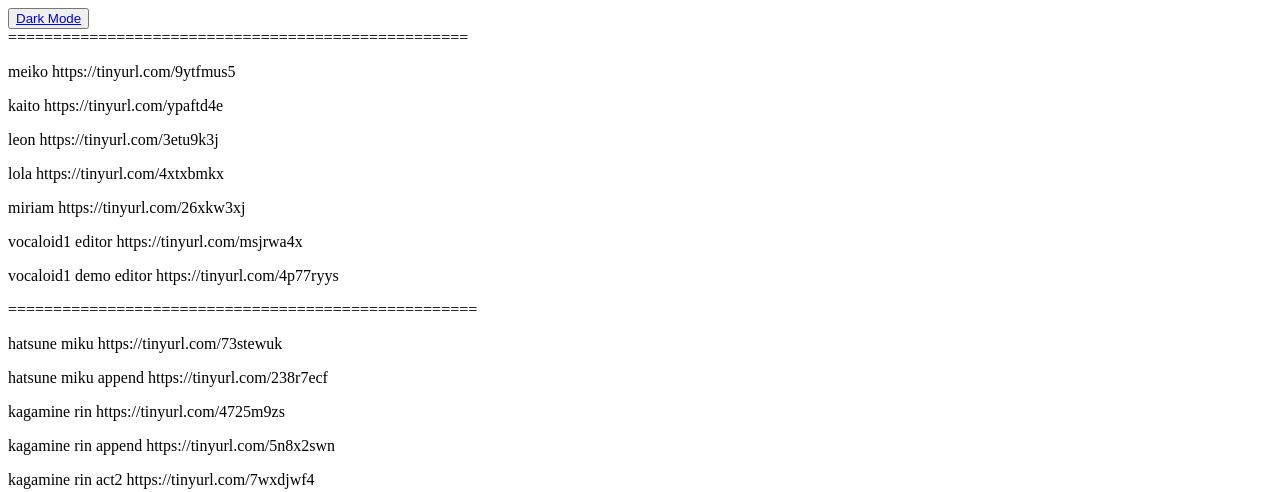
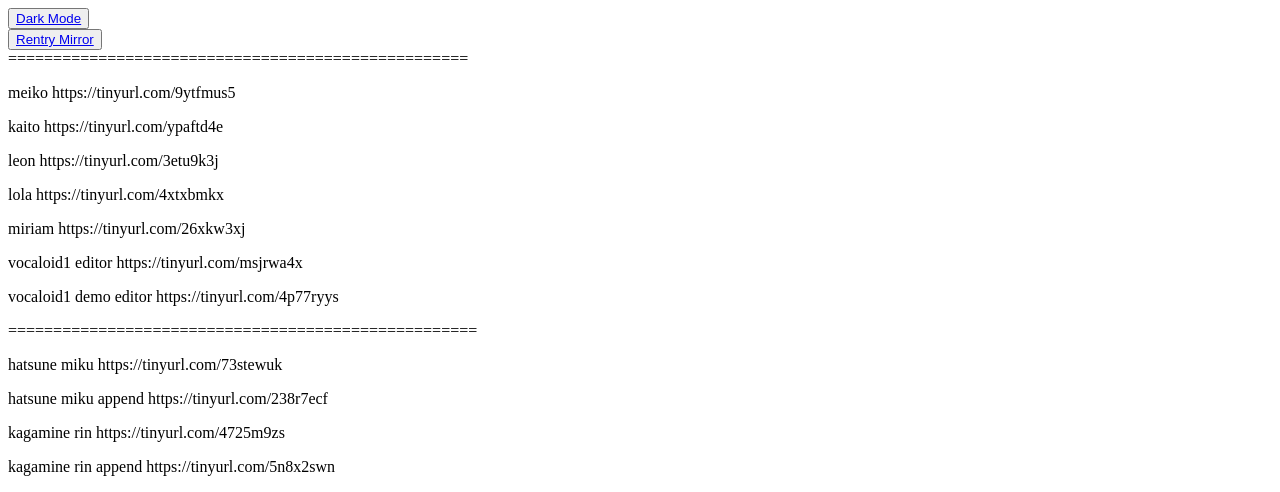
Before and after one commit to 29491003/_, a plain HTML site: page index.html in a window 1280 px wide. Shown: the top 492 px of the page. Drawn offline with Linux system fonts and the light colour scheme.

Commit message:
Update index.html

```diff
--- a/index.html
+++ b/index.html
@@ -1,5 +1,8 @@
  <nav>
     <button><a href="dark.html">Dark Mode</a></button>
+
+</nav> <nav>
+    <button><a href="https://rentry.org/5tsz49vx">Rentry Mirror</a></button>
 
 </nav>
 
```
